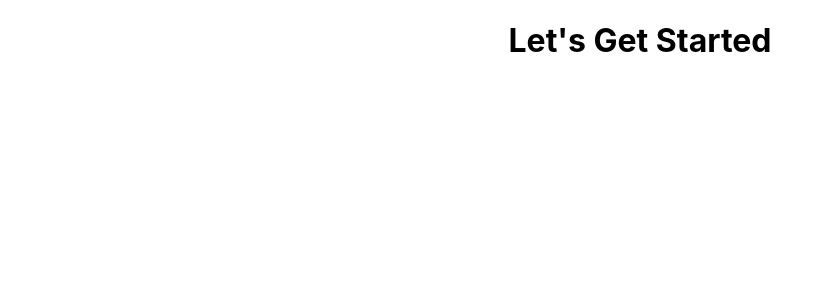
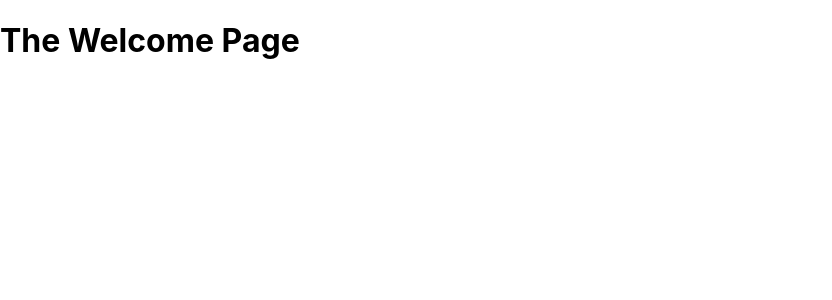
Before and after one commit to painulivikas/reactproject, a JavaScript app: page /welcome in a window 1280 px wide. Shown: the top 300 px of the page, without its empty margins (0-832 px from the left). Built offline with nearby package versions, Linux system fonts and the light colour scheme.

Commit message:
02-defining-and-using-routes

```diff
--- a/src/App.css
+++ /dev/null
@@ -1,38 +0,0 @@
-.App {
-  text-align: center;
-}
-
-.App-logo {
-  height: 40vmin;
-  pointer-events: none;
-}
-
-@media (prefers-reduced-motion: no-preference) {
-  .App-logo {
-    animation: App-logo-spin infinite 20s linear;
-  }
-}
-
-.App-header {
-  background-color: #282c34;
-  min-height: 100vh;
-  display: flex;
-  flex-direction: column;
-  align-items: center;
-  justify-content: center;
-  font-size: calc(10px + 2vmin);
-  color: white;
-}
-
-.App-link {
-  color: #61dafb;
-}
-
-@keyframes App-logo-spin {
-  from {
-    transform: rotate(0deg);
-  }
-  to {
-    transform: rotate(360deg);
-  }
-}
--- a/src/App.js
+++ b/src/App.js
@@ -1,14 +1,23 @@
-import './App.css';
+import { Route } from 'react-router-dom';
+
+import Welcome from './pages/Welcome';
+import Products from './pages/Products';
 
 function App() {
   return (
-    <div className="App">
-      <h1>Let's Get Started</h1>
+    <div>
+
+      <Route path="/welcome">
+        <Welcome />
+      </Route>
+      <Route path="/products">
+        <Products />
+      </Route>
     </div>
   );
 }
 
 export default App;
 
-// our-domain.com/ => Component A
+// our-domain.com/welcome => Component A
 // our-domain.com/products => Component B
--- a/src/index.js
+++ b/src/index.js
@@ -1,7 +1,17 @@
-import React from 'react';
 import ReactDOM from 'react-dom/client';
+import { BrowserRouter } from 'react-router-dom';
+
 import './index.css';
 import App from './App';
 
 const root = ReactDOM.createRoot(document.getElementById('root'));
-root.render(<App />);
+root.render(
+    <BrowserRouter>
+        <App />
+    </BrowserRouter>
+);
+
+// this will activate react router
+/* <BrowserRouter>
+<App />
+</BrowserRouter> */
--- /dev/null
+++ b/src/pages/Products.js
@@ -0,0 +1,6 @@
+
+const Products = () => {
+    return <h1>The Products Page</h1>;
+};
+
+export default Products;
--- /dev/null
+++ b/src/pages/Welcome.js
@@ -0,0 +1,6 @@
+
+const Welcome = () => {
+    return <h1>The Welcome Page</h1>;
+};
+
+export default Welcome;
```
